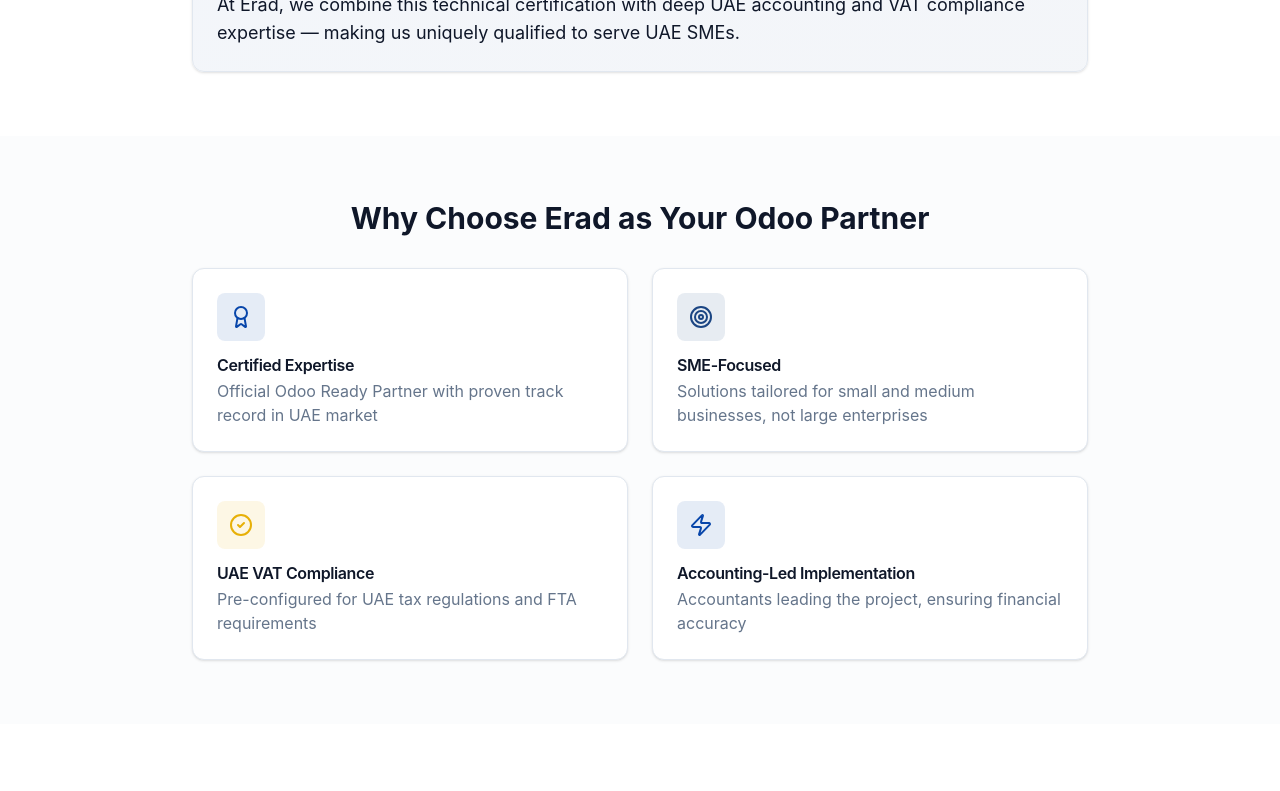
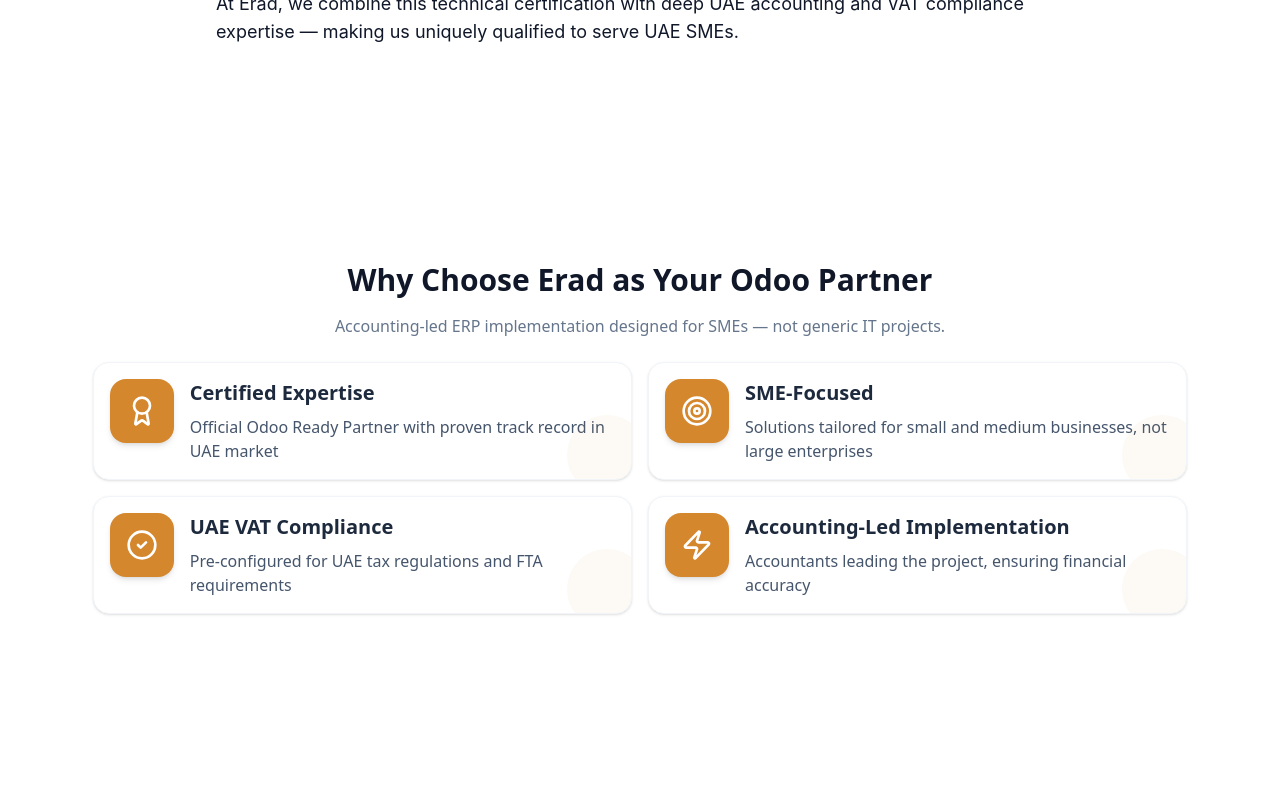
Before and after one commit to kasem1234357/erad2, a React (Vite) app: page /odoo-partner-uae in a window 1280 px wide. Shown: the part 720-1511 px from the top of the page. Built offline with nearby package versions, Linux system fonts and the light colour scheme.

Commit message:
edits on style

```diff
--- a/src/assets/constants.tsx
+++ b/src/assets/constants.tsx
@@ -1,4 +1,4 @@
-import { AlertCircle, BarChart3, Calculator, FileCheck, FileClock, FileQuestion, FileWarning, Layers3, Network, Settings, Shield } from "lucide-react";
+import { AlertCircle, Award, BarChart3, Calculator, CheckCircle2, FileCheck, FileClock, FileQuestion, FileWarning, Layers3, Network, Settings, Shield, Target, Zap } from "lucide-react";
 
 export const features = [
     {
@@ -77,3 +77,29 @@
       color: "bg-[#D5872D]"
     }
   ];
+ export const features4 = [
+    {
+      icon: <Award className="w-8 h-8 text-white" />,
+      title: "Certified Expertise",
+      description: " Official Odoo Ready Partner with proven track record in UAE market",
+      color: "bg-[#D5872D]"
+    },
+    {
+      icon: <Target className="w-8 h-8 text-white" />,
+      title: "SME-Focused",
+      description: " Solutions tailored for small and medium businesses, not large enterprises",
+      color: "bg-[#D5872D]"
+    },
+    {
+      icon: <CheckCircle2 className="w-8 h-8 text-white" />,
+      title: "UAE VAT Compliance",
+      description: "Pre-configured for UAE tax regulations and FTA requirements",
+      color: "bg-[#D5872D]"
+    },
+    {
+      icon: <Zap className="w-8 h-8 text-white" />,
+      title: "Accounting-Led Implementation",
+      description: " Accountants leading the project, ensuring financial accuracy",
+      color: "bg-[#D5872D]"
+    }
+  ];
--- a/src/components/ui/Test.tsx
+++ b/src/components/ui/Test.tsx
@@ -6,7 +6,7 @@
 
 
   return (
-    <div className="min-h-80vh  font-sans" dir="ltr">
+    <div className="min-h-60vh  font-sans" dir="ltr">
       {/* Decorative Background Shape */}
       <div className="absolute top-0 left-0 w-full h-64 bg-linear-to-r from-blue-700 to-indigo-800 rounded-b-[3rem] shadow-xl -z-10 overflow-hidden">
         <div className="absolute top-0 right-0 w-64 h-64 bg-white opacity-5 rounded-full -mr-20 -mt-20"></div>
--- a/src/pages/FTACompliance.tsx
+++ b/src/pages/FTACompliance.tsx
@@ -159,13 +159,13 @@
       </section>
 
       {/* Warning Section */}
-      <section className="py-16 bg-destructive/5">
+      <section className="py-16 bg-primary/5">
         <div className="container mx-auto px-4 sm:px-6 lg:px-8">
           <div className="max-w-3xl mx-auto">
-            <Card className="border-2 border-destructive">
+            <Card className="border-2 border-primary">
               <CardHeader>
                 <div className="flex items-center gap-3">
-                  <AlertCircle className="h-8 w-8 text-destructive" />
+                  <AlertCircle className="h-8 w-8 text-primary" />
                   <CardTitle className="text-2xl">Don't Wait for the Audit</CardTitle>
                 </div>
               </CardHeader>
@@ -175,19 +175,19 @@
                 </p>
                 <ul className="space-y-2">
                   <li className="flex items-start">
-                    <span className="text-destructive mr-2">•</span>
+                    <span className="text-primary mr-2">•</span>
                     <span>Heavy financial penalties and interest charges</span>
                   </li>
                   <li className="flex items-start">
-                    <span className="text-destructive mr-2">•</span>
+                    <span className="text-primary mr-2">•</span>
                     <span>Business disruption during prolonged audit processes</span>
                   </li>
                   <li className="flex items-start">
-                    <span className="text-destructive mr-2">•</span>
+                    <span className="text-primary mr-2">•</span>
                     <span>Reputation damage and loss of business credibility</span>
                   </li>
                   <li className="flex items-start">
-                    <span className="text-destructive mr-2">•</span>
+                    <span className="text-primary mr-2">•</span>
                     <span>Potential legal consequences for serious violations</span>
                   </li>
                 </ul>
--- a/src/pages/OdooPartner.tsx
+++ b/src/pages/OdooPartner.tsx
@@ -4,6 +4,8 @@
 import { Badge } from '../components/ui/badge';
 import { CheckCircle2, Award, Target, Zap } from 'lucide-react';
 import { mockData } from '../data/mock';
+import ModernSection from '../components/ui/Test';
+import { features4 } from '../assets/constants';
 
 export const OdooPartner = () => {
   return (
@@ -33,8 +35,8 @@
         <div className="container mx-auto px-4 sm:px-6 lg:px-8">
           <div className="max-w-4xl mx-auto">
             <h2 className="text-3xl font-bold mb-8 text-center">What Does Odoo Ready Partner Mean?</h2>
-            <Card className="bg-gradient-to-br from-primary/5 to-secondary/5">
-              <CardContent className="pt-6">
+            <Card className="shadow-none border-none">
+              <CardContent className="pt-6 ">
                 <p className="text-lg mb-4">
                   Odoo Ready Partners are officially recognized by Odoo S.A. for their expertise in implementing and customizing Odoo ERP solutions. This certification ensures you're working with qualified professionals who understand both the technical and business aspects of Odoo.
                 </p>
@@ -48,15 +50,16 @@
       </section>
 
       {/* Why Choose Erad */}
-      <section className="py-16 bg-muted/30">
-        <div className="container mx-auto px-4 sm:px-6 lg:px-8">
+      <section className="py-16 ">
+        <ModernSection features={features4} title={'Why Choose Erad as Your Odoo Partner'} desc={'Accounting-led ERP implementation designed for SMEs — not generic IT projects.'} numberOfColumn={2} />
+        {/* <div className="container mx-auto px-4 sm:px-6 lg:px-8">
           <div className="max-w-4xl mx-auto">
             <h2 className="text-3xl font-bold mb-8 text-center">Why Choose Erad as Your Odoo Partner</h2>
             <div className="grid md:grid-cols-2 gap-6">
               <Card>
                 <CardHeader>
-                  <div className="h-12 w-12 rounded-lg bg-primary/10 flex items-center justify-center mb-4">
-                    <Award className="h-6 w-6 text-primary" />
+                  <div className="h-12 w-12 rounded-lg bg-[#D5872D] flex items-center justify-center mb-4">
+                    <Award className="h-6 w-6 text-white" />
                   </div>
                   <CardTitle>Certified Expertise</CardTitle>
                   <CardDescription className="text-base">
@@ -67,8 +70,8 @@
 
               <Card>
                 <CardHeader>
-                  <div className="h-12 w-12 rounded-lg bg-secondary/10 flex items-center justify-center mb-4">
-                    <Target className="h-6 w-6 text-secondary" />
+                  <div className="h-12 w-12 rounded-lg bg-[#D5872D] flex items-center justify-center mb-4">
+                    <Target className="h-6 w-6 text-white" />
                   </div>
                   <CardTitle>SME-Focused</CardTitle>
                   <CardDescription className="text-base">
@@ -79,8 +82,8 @@
 
               <Card>
                 <CardHeader>
-                  <div className="h-12 w-12 rounded-lg bg-accent/10 flex items-center justify-center mb-4">
-                    <CheckCircle2 className="h-6 w-6 text-accent" />
+                  <div className="h-12 w-12 rounded-lg bg-[#D5872D] flex items-center justify-center mb-4">
+                    <CheckCircle2 className="h-6 w-6 text-white" />
                   </div>
                   <CardTitle>UAE VAT Compliance</CardTitle>
                   <CardDescription className="text-base">
@@ -91,8 +94,8 @@
 
               <Card>
                 <CardHeader>
-                  <div className="h-12 w-12 rounded-lg bg-primary/10 flex items-center justify-center mb-4">
-                    <Zap className="h-6 w-6 text-primary" />
+                  <div className="h-12 w-12 rounded-lg bg-[#D5872D] flex items-center justify-center mb-4">
+                    <Zap className="h-6 w-6 text-white" />
                   </div>
                   <CardTitle>Accounting-Led Implementation</CardTitle>
                   <CardDescription className="text-base">
@@ -102,7 +105,7 @@
               </Card>
             </div>
           </div>
-        </div>
+        </div> */}
       </section>
 
       {/* Services */}
--- a/src/pages/SmallBusinessAccounting.tsx
+++ b/src/pages/SmallBusinessAccounting.tsx
@@ -186,40 +186,6 @@
         </div>
       </section>
 
-      {/* Packages for SMEs */}
-      <section className="py-16 bg-white">
-        <div className="container mx-auto px-4 sm:px-6 lg:px-8">
-          <div className="max-w-4xl mx-auto">
-            <h2 className="text-3xl font-bold mb-8 text-center">Packages Designed for SMEs</h2>
-            <div className="grid md:grid-cols-3 gap-6">
-              {mockData.packages.map((pkg) => (
-                <Card key={pkg.id} className={pkg.popular ? 'border-2 border-secondary' : ''}>
-                  {pkg.popular && (
-                    <div className="bg-secondary text-white text-center py-1 text-sm font-medium">
-                      Most Popular
-                    </div>
-                  )}
-                  <CardHeader>
-                    <CardTitle>{pkg.name}</CardTitle>
-                    <CardDescription>{pkg.target}</CardDescription>
-                    <div className="text-2xl font-bold text-primary mt-2">{pkg.price}</div>
-                  </CardHeader>
-                  <CardContent>
-                    <ul className="space-y-2">
-                      {pkg.features.slice(0, 3).map((feature, index) => (
-                        <li key={index} className="flex items-start">
-                          <CheckCircle2 className="h-4 w-4 text-secondary mr-2 flex-shrink-0 mt-0.5" />
-                          <span className="text-sm">{feature}</span>
-                        </li>
-                      ))}
-                    </ul>
-                  </CardContent>
-                </Card>
-              ))}
-            </div>
-          </div>
-        </div>
-      </section>
 
       {/* CTA */}
       <section className="py-20 bg-primary text-white">
```
Also changed, not shown: src/pages/AccountingSystemCleanup.tsx (+7 -7 lines).
